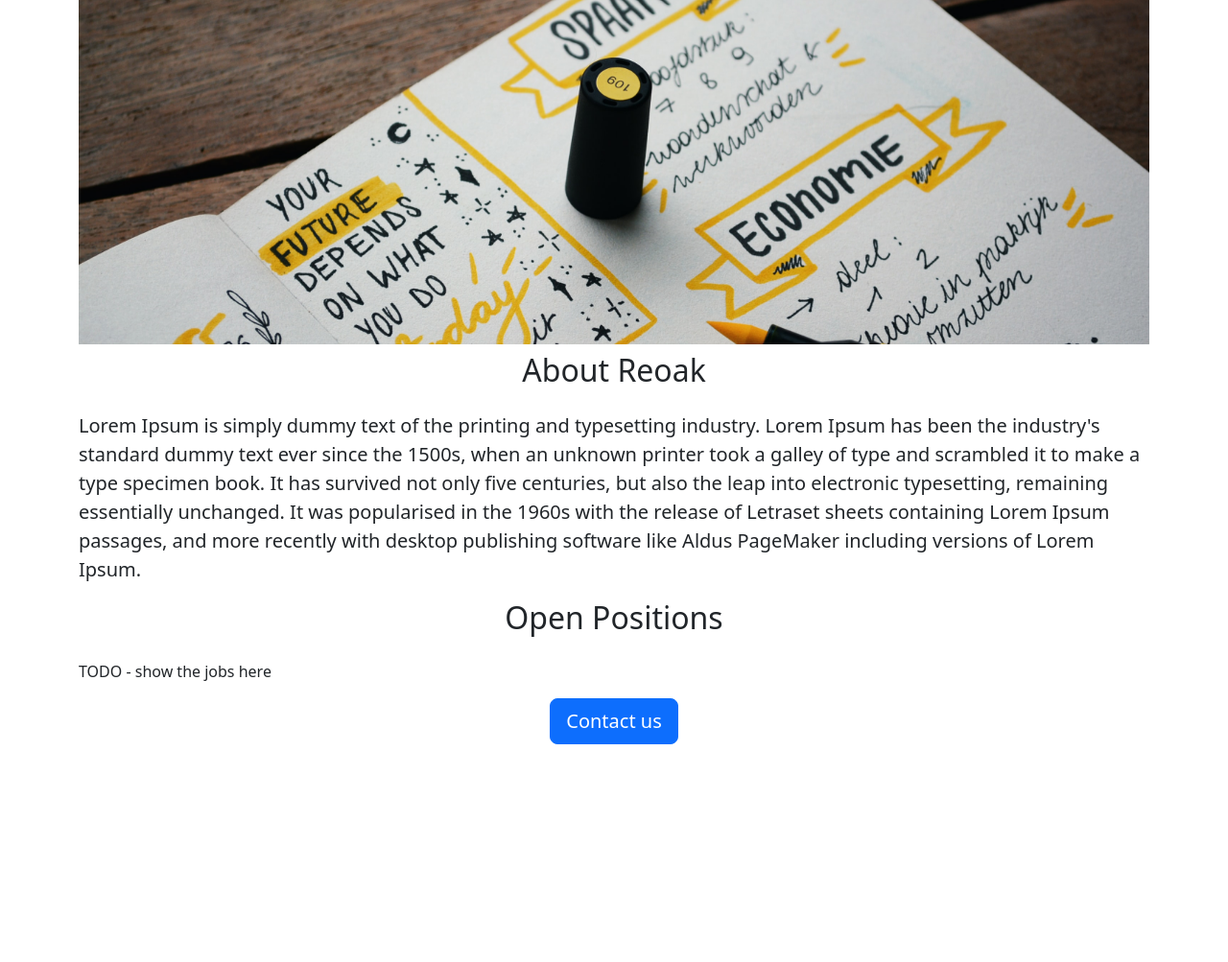
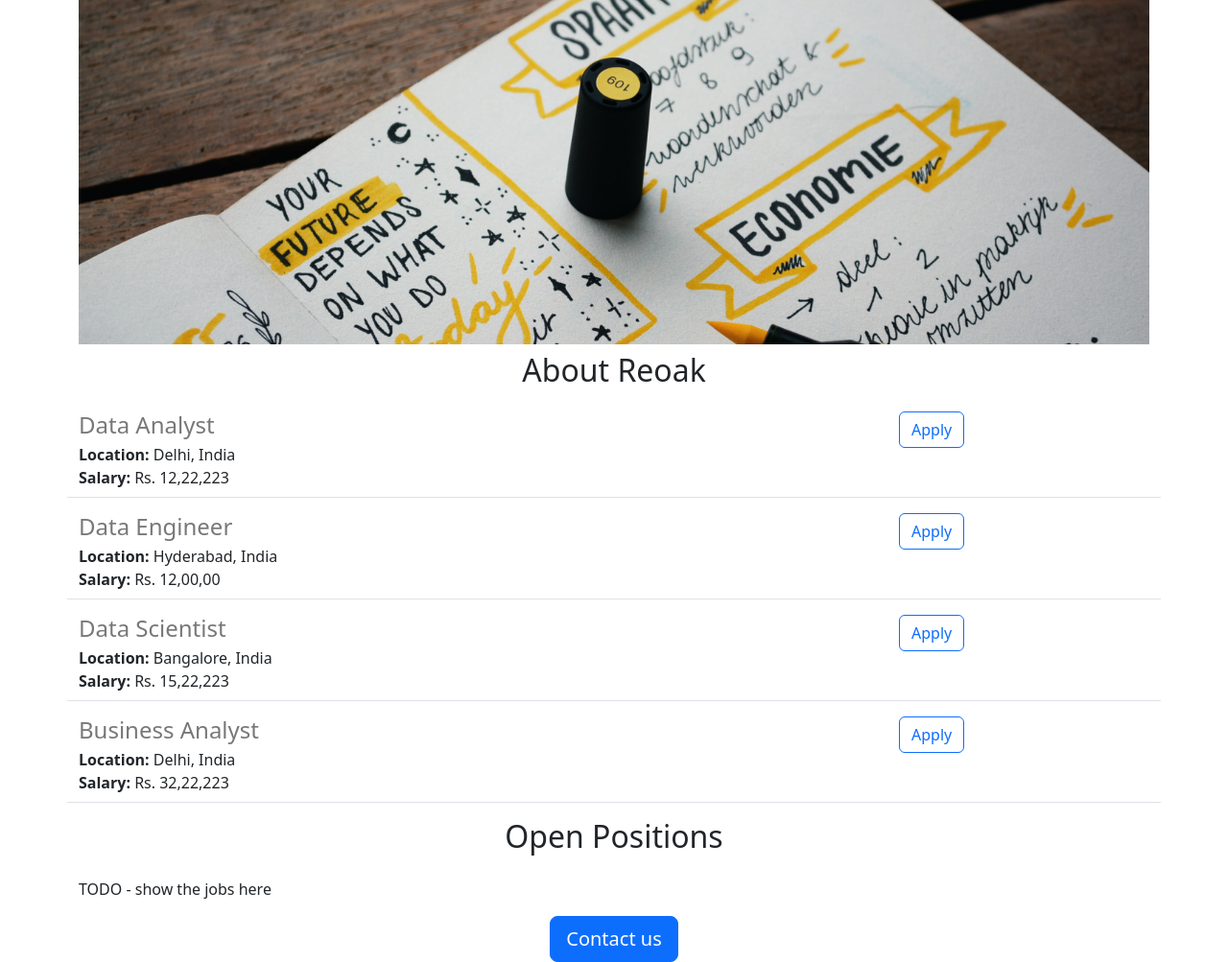
Before and after one commit to ComReoak/reoak-career-websites, a Flask app: page / in a window 1280 px wide. Shown: the part 81-1084 px from the top of the page at 96% size. Before the commit the page ends 857 px from the top, so only its background shows below. Run offline with Flask 2, Linux system fonts and the light colour scheme.

Commit message:
Added dynamic data

```diff
--- a/main.py
+++ b/main.py
@@ -1,9 +1,36 @@
-from flask import Flask, render_template
+from flask import Flask, render_template, jsonify
+
 app = Flask(__name__)
+
+jobs = [{
+  'id': 1,
+  'title': "Data Analyst",
+  'location': "Delhi, India",
+  'salary': 'Rs. 12,22,223'
+}, {
+  'id': 2,
+  'title': "Data Engineer",
+  'location': "Hyderabad, India",
+  'salary': 'Rs. 12,00,00'
+}, {
+  'id': 3,
+  'title': "Data Scientist",
+  'location': "Bangalore, India",
+  'salary': 'Rs. 15,22,223'
+}, {
+  'id': 4,
+  'title': "Business Analyst",
+  'location': "Delhi, India",
+  'salary': 'Rs. 32,22,223'
+}]
 
 @app.route('/')
 def hello_world():
-    return render_template('hello.html')
+  return render_template('hello.html', jobs=jobs)
+
+@app.route('/api/jobs')
+def job_list():
+  return jsonify(jobs)
 
 
 if __name__ == '__main__':
--- a/templates/hello.html
+++ b/templates/hello.html
@@ -19,7 +19,11 @@
     <h1 class="text-center mt-2 mb-4">Reoak Careers</h1>
   <img class="img-fluid" id="banner" src='https://reoak-career-websites.tharung3.repl.co/static/career.jpg' >
   <h2 class="text-center mt-2 mb-4">About Reoak</h2>
-  <p class="lead">Lorem Ipsum is simply dummy text of the printing and typesetting industry. Lorem Ipsum has been the industry's standard dummy text ever since the 1500s, when an unknown printer took a galley of type and scrambled it to make a type specimen book. It has survived not only five centuries, but also the leap into electronic typesetting, remaining essentially unchanged. It was popularised in the 1960s with the release of Letraset sheets containing Lorem Ipsum passages, and more recently with desktop publishing software like Aldus PageMaker including versions of Lorem Ipsum.</p>
+  <div>
+    {% for job in jobs %}
+      {% include 'jobItems.html' %}
+    {% endfor %}
+  </div>
   <h2 class="text-center mt-2 mb-4">Open Positions</h2>
   <p>TODO - show the jobs here</p>
   <div class="text-center">
--- /dev/null
+++ b/templates/jobItems.html
@@ -0,0 +1,18 @@
+<div class='border-bottom row' style="margin-bottom:16px; padding-bottom:8px">
+  <div class='col-9'>
+    <h4 style="color:rgb(120, 120, 120); margin-bottom:4px;">
+      {{job['title']}}
+    </h4>
+    <div>
+      <b>Location: </b>{{job['location']}}
+    </div>
+    {% if 'salary' in job %}
+    <div>
+      <b>Salary: </b>{{job['salary']}}
+    </div>
+    {% endif %}
+  </div>
+  <div class='col-2'>
+    <button type='button' class='btn btn-outline-primary'> Apply </button>
+  </div>
+</div>
```
